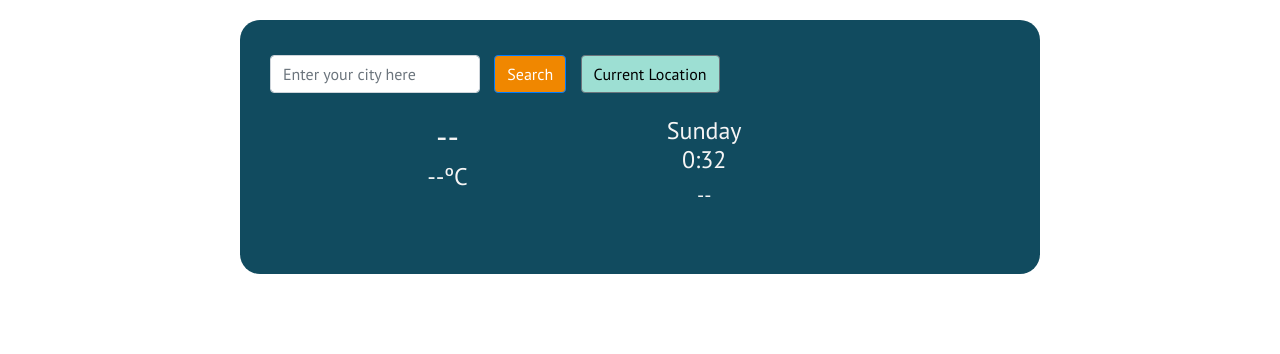
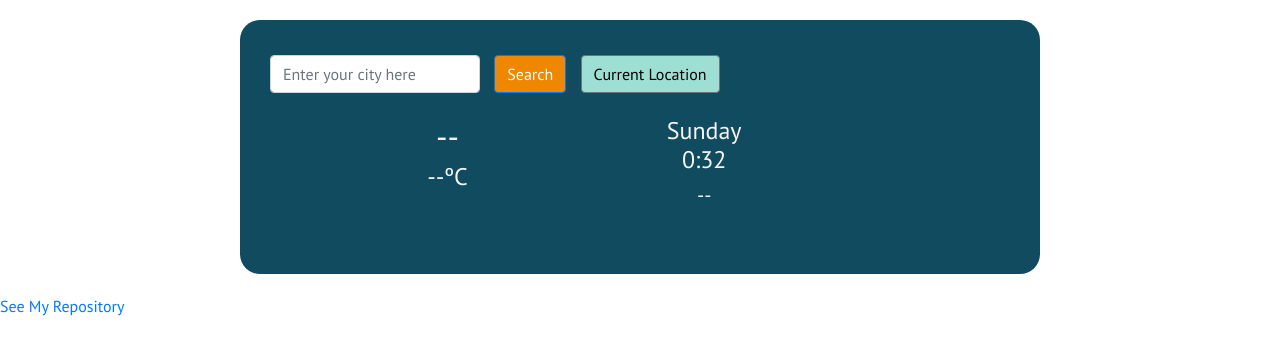
Before and after one commit to alisonrt/shecodes-weather-app, a plain HTML site: page index.html in a window 1280 px wide. Drawn offline with nearby package versions, Linux system fonts and the light colour scheme.

Commit message:
added hyperlink

```diff
--- a/index.html
+++ b/index.html
@@ -42,6 +42,7 @@
         </div>
     </div>
     <div id="app"></div>
+    <a href="https://github.com/alisonrt/shecodes-weather-app" class="url-link">See My Repository</a>
     <script src="script.js"></script>
 </body>
 
--- a/style.css
+++ b/style.css
@@ -55,6 +55,8 @@ small {
   background-color: #9ddfd3;
   color: black;
 }
-
+.url-link {
+  display: block;
+}
 /* .parent .child .grandchild */
 /* .all.the.same.element.with.all.these.classes */
```
